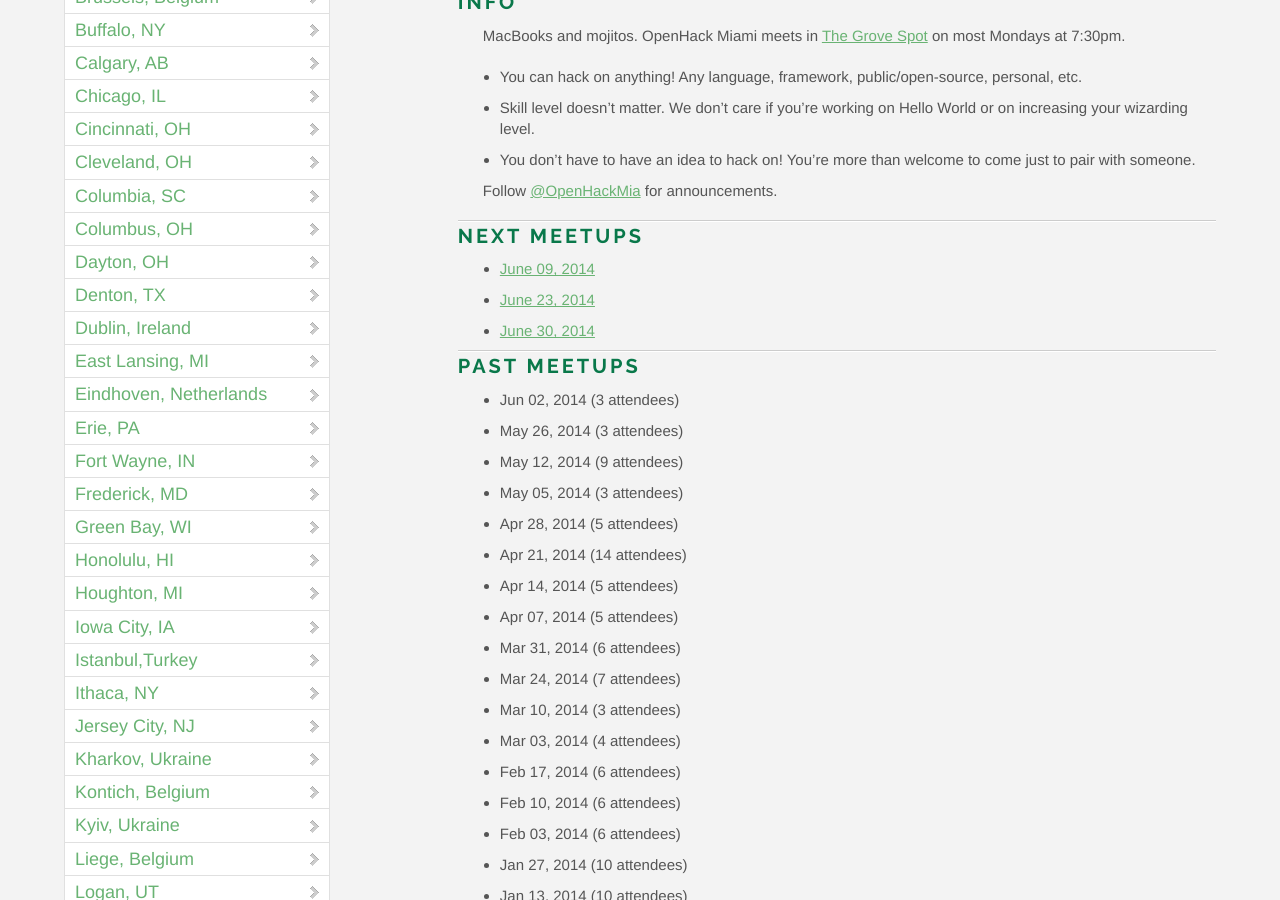
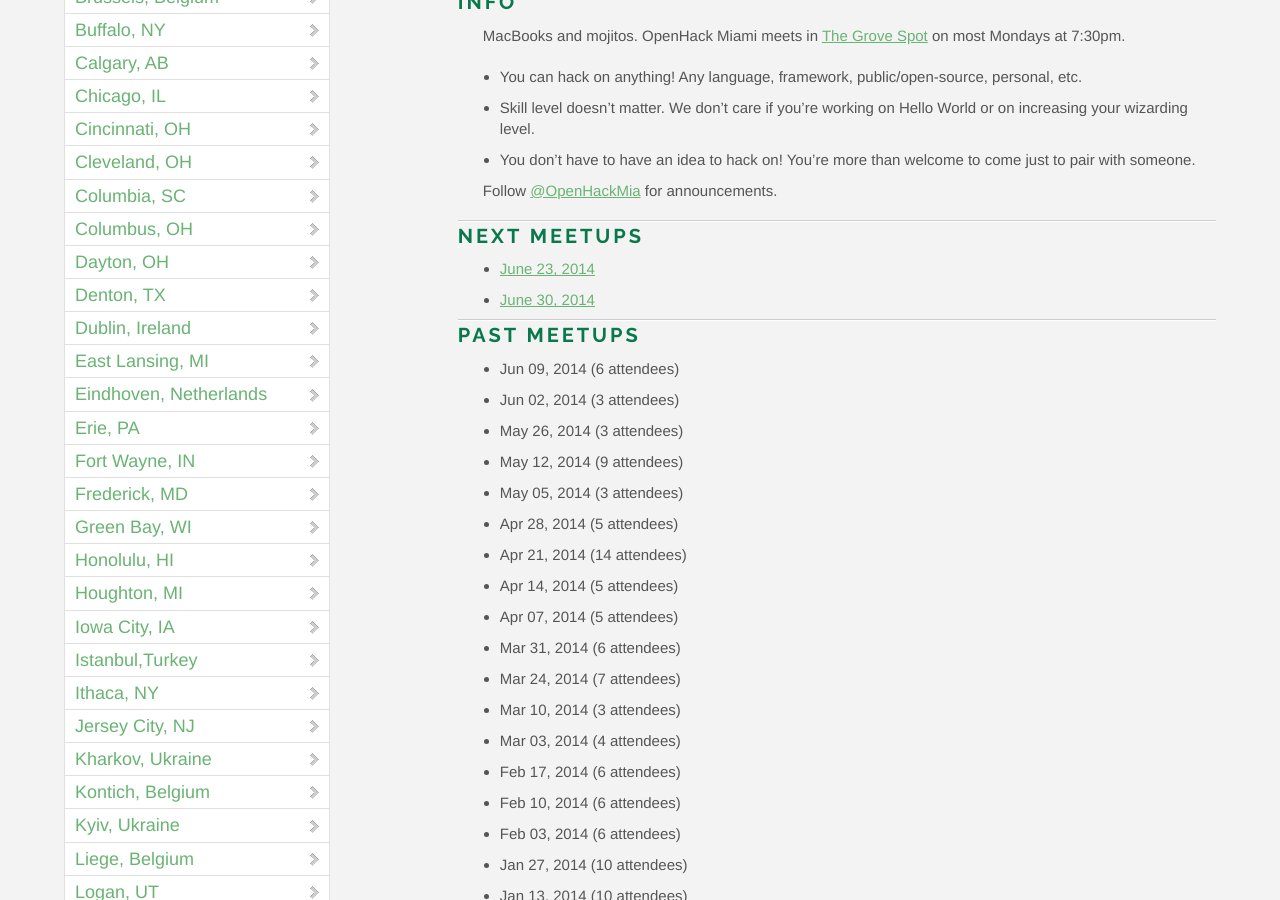
Before and after one commit to OpenHack/openhack.github.com, a Jekyll site: the page built from miami/index.markdown, in a window 1280 px wide and 900 px high, scrolled down 733 px. Built offline with Jekyll 4.4.1, drawn with Linux system fonts in a browser that asks for light colours; nearby versions of some CDN libraries; comment, search, counter and statistics services are not loaded.

Commit message:
miami update

```diff
--- a/miami/index.markdown
+++ b/miami/index.markdown
@@ -19,12 +19,12 @@ Follow [@OpenHackMia](http://twitter.com/openhackmia) for announcements.
 
 ### Next meetups
 
-* [June 09, 2014](http://www.meetup.com/miamirb/events/184240312/)
 * [June 23, 2014](http://www.meetup.com/miamirb/events/184240442/)
 * [June 30, 2014](http://www.meetup.com/miamirb/events/187976042/)
 
 ### Past meetups
 
+* Jun 09, 2014 (6 attendees)
 * Jun 02, 2014 (3 attendees)
 * May 26, 2014 (3 attendees)
 * May 12, 2014 (9 attendees)
```
